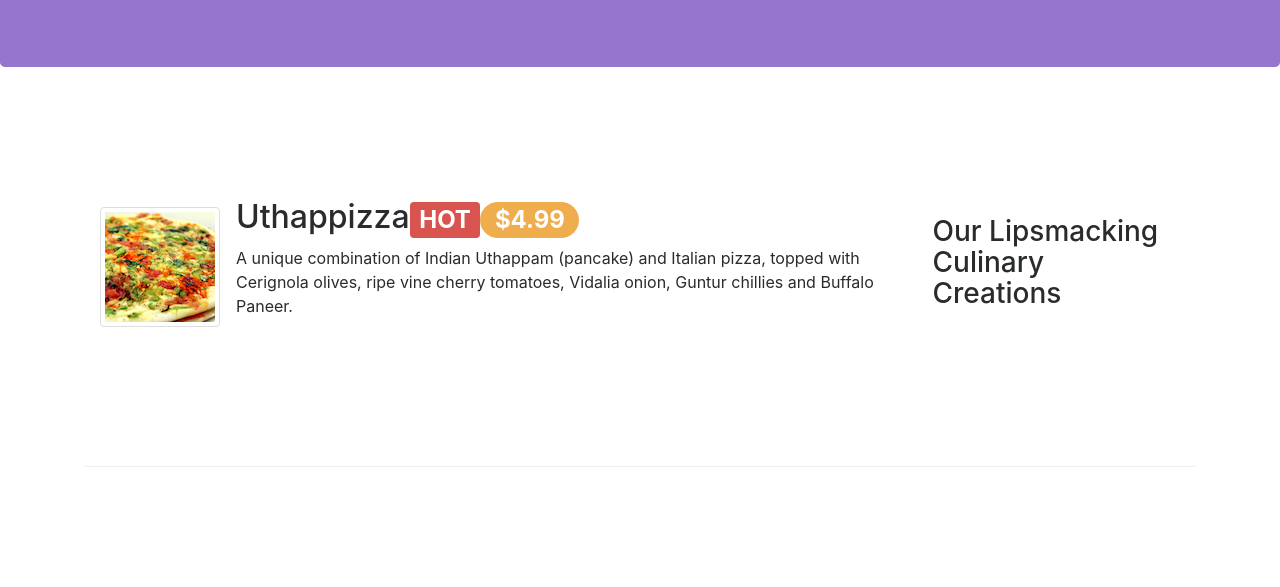
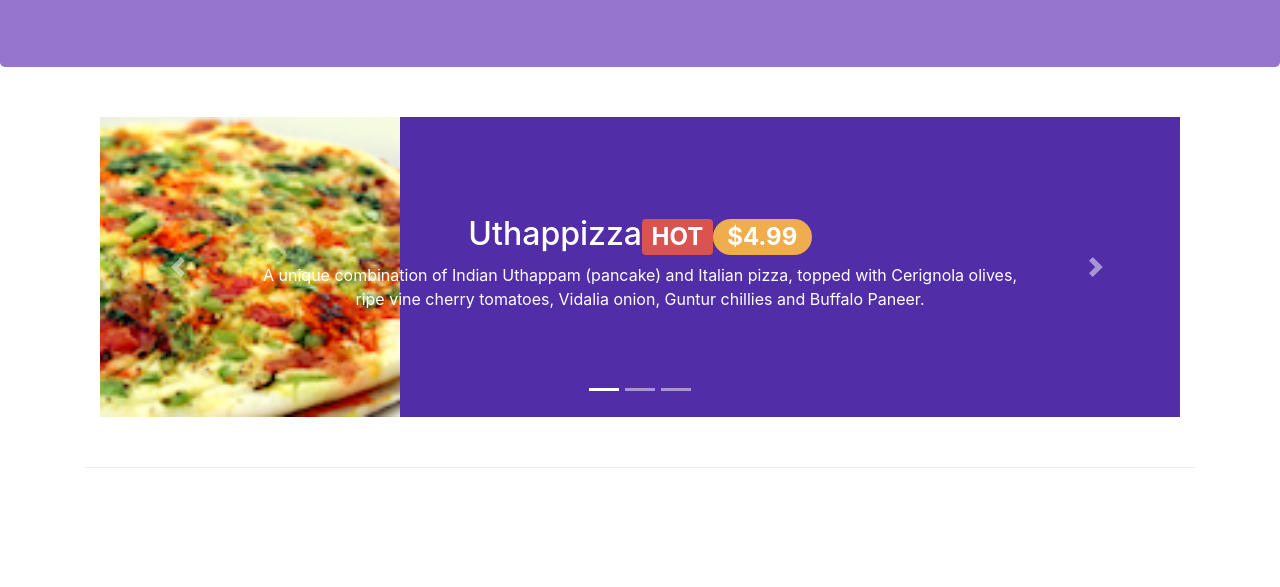
Before and after one commit to abhishekchadha40586/Web-Project, a website: page index.html in a window 1280 px wide. Shown: the part 213-800 px from the top of the page. Drawn offline with nearby package versions, Linux system fonts and the light colour scheme.

Commit message:
Carousel

```diff
--- a/css/styles.css
+++ b/css/styles.css
@@ -44,3 +44,22 @@
     border-bottom: 1px solid #ddd;
     padding: 10px;
 }
+
+.carousel {
+    background:#512DA8;
+}
+
+.carousel-item {
+  height: 300px;
+}
+
+.carousel-item img {
+    position: absolute;
+    top: 0;
+    left: 0;
+    min-height: 300px;
+}
+
+.carousel-caption{
+	margin-bottom: 50px;
+}
--- a/index.html
+++ b/index.html
@@ -100,6 +100,62 @@
     </header>
 
     <div class="container">
+
+        <!-- Carousel -->
+        <div class="row row-content">
+            <div class="col">
+                <div id="mycarousel" class="carousel slide" data-rider="carousel">
+                    <div class="carousel-inner" role="listbox">
+
+                        <div class="carousel-item active">
+                            <img class="d-block img-fluid" src="img/uthappizza.png" alt="uthappizza">
+                            <div class="carousel-caption d-none d-md-block">
+                                <h2>Uthappizza<span class="badge badge-danger">HOT</span><span class="badge badge-pill badge-warning">$4.99</span>
+                                </h2>
+                                <p class="d-none d-sm-block">A unique combination of Indian Uthappam (pancake) and
+                                Italian pizza, topped with Cerignola olives, ripe vine
+                                cherry tomatoes, Vidalia onion, Guntur chillies and
+                                Buffalo Paneer.</p>
+                            </div>
+                        </div>
+
+                        <div class="carousel-item">
+                            <img class="d-block img-fluid" src="img/buffet.png" alt="Buffet">
+                            <div class="carousel-caption d-none d-md-block">
+                                <h2>Weekend Grand Buffet<span class="badge badge-danger"> NEW</span>
+                                </h2>
+                                <p class="d-none d-sm-block">Featuring mouthwatering combinations with a choice of five different salads, six enticing appetizers, six main entrees and five choicest desserts. Free flowing bubbly and soft drinks. All for just $19.99 per person </p>
+                            </div>
+                        </div>
+
+                        <div class="carousel-item">
+                            <img class="d-block img-fluid" src="img/alberto.png" alt="Alberto Somayya">
+                            <div class="carousel-caption d-none d-md-block">
+                                <h2 class="mt-0">Alberto Somayya</h2><h4>Executive Chef</h4>
+                                <p class="d-none d-sm-block">Award winning three-star Michelin chef with wide
+                                International experience having worked closely with
+                                whos-who in the culinary world, he specializes in
+                                creating mouthwatering Indo-Italian fusion experiences.
+                                </p>
+                            </div>
+                        </div>
+                    </div>
+                    <ol class="carousel-indicators">
+                        <li data-target="#mycarousel" data-slide-to="0" class="active"></li>
+                        <li data-target="#mycarousel" data-slide-to="1"></li>
+                        <li data-target="#mycarousel" data-slide-to="2"></li>
+                    </ol>
+                    <a class="carousel-control-prev" href="#mycarousel" role="button" data-slide="prev">
+                        <span class="carousel-control-prev-icon"></span>
+                    </a>
+                    <a class="carousel-control-next" href="#mycarousel" role="button" data-slide="next">
+                        <span class="carousel-control-next-icon"></span>
+                    </a>
+                </div>
+            </div>
+        </div>
+
+
         <div class="row row-content align-items-center">
             <div class="col-12 col-sm-4 order-sm-last col-md-3">
                 <h3>Our Lipsmacking Culinary Creations</h3>
@@ -155,7 +211,7 @@
                             International experience having worked closely with
                             whos-who in the culinary world, he specializes in
                             creating mouthwatering Indo-Italian fusion experiences.
-                            </p>
+                        </p>
                     </div>
                 </div>
             </div>
```
